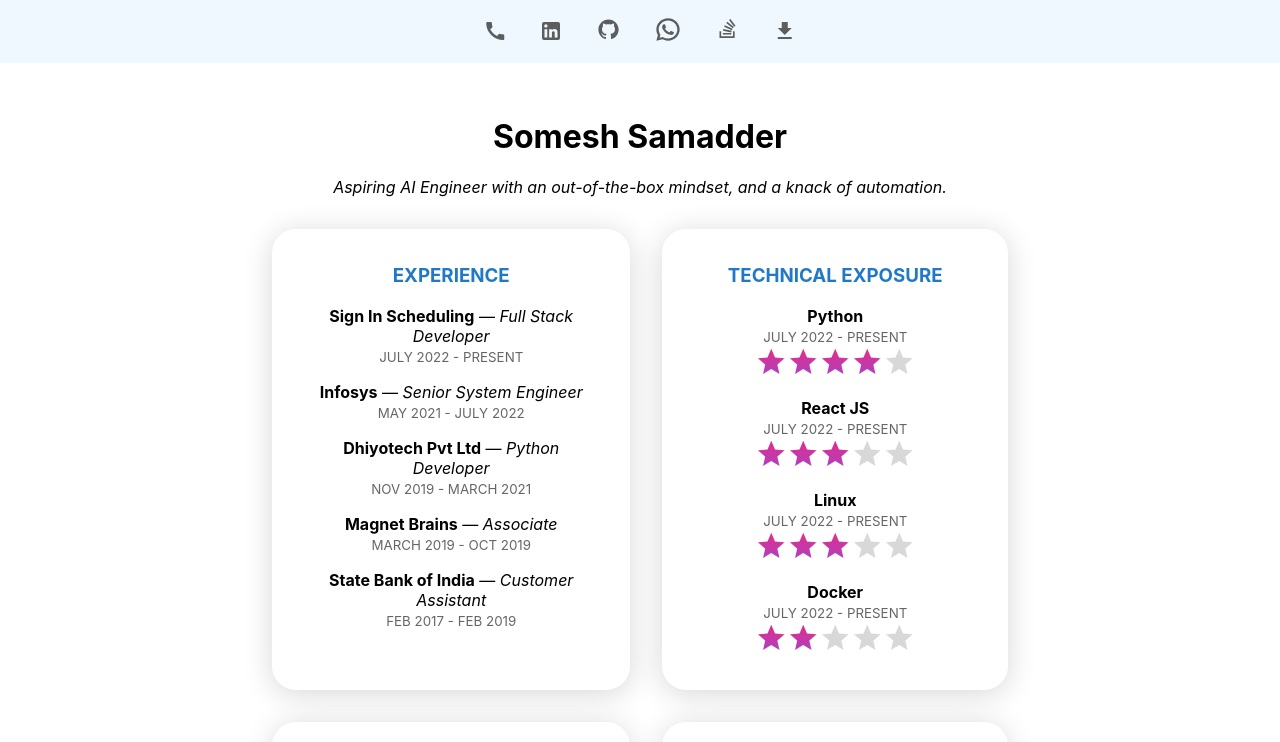
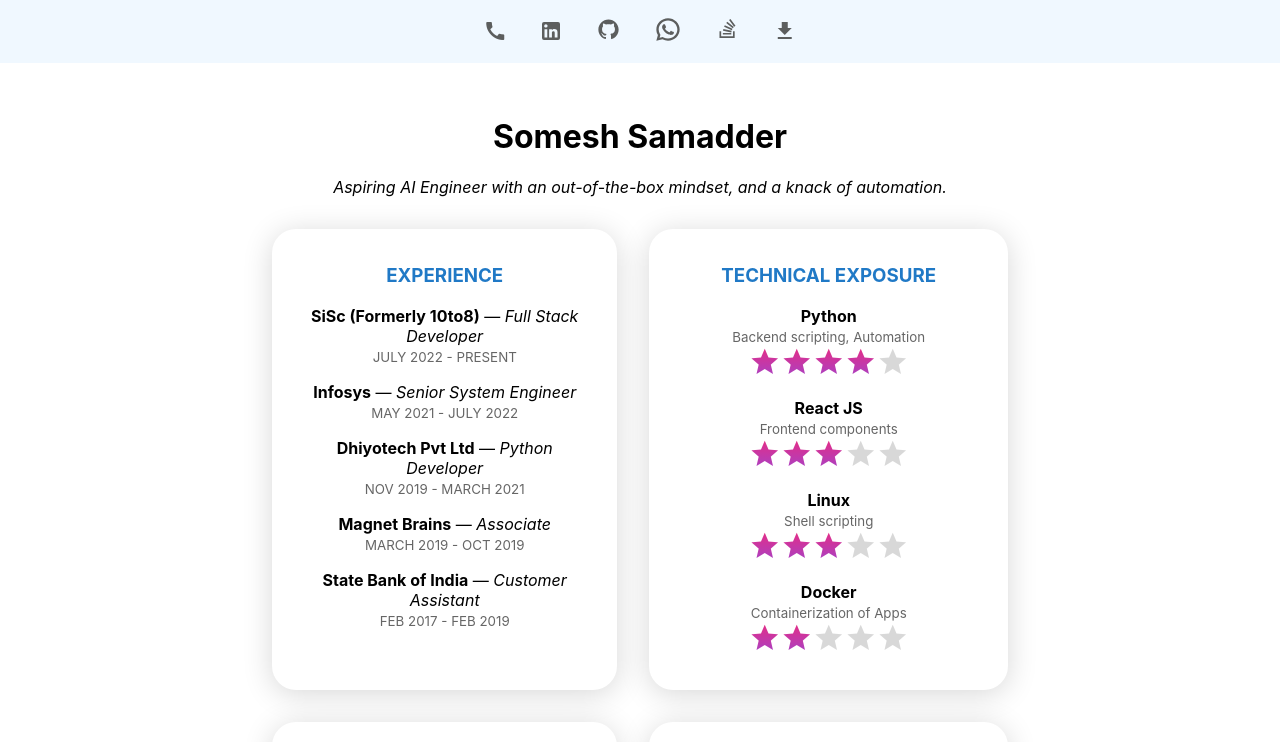
Before and after one commit to somesh3168/its-a-me, a React (Create React App) app: page / in a window 1280 px wide. Shown: the top 742 px of the page. Built offline with nearby package versions, Linux system fonts and the light colour scheme.

Commit message:
Updated content and manualy deploy

```diff
--- a/src/sections/experience.jsx
+++ b/src/sections/experience.jsx
@@ -6,7 +6,7 @@
     <div div className="card">
         <h3>EXPERIENCE</h3>
           <ul className='exp-list'>
-            <li><b>Sign In Scheduling</b> — <cite>Full Stack Developer</cite><p><small>JULY 2022 - PRESENT</small></p></li>
+            <li><b>SiSc (Formerly 10to8)</b> — <cite>Full Stack Developer</cite><p><small>JULY 2022 - PRESENT</small></p></li>
             <li><b>Infosys</b> — <cite>Senior System Engineer</cite><p><small>MAY 2021 - JULY 2022</small></p></li>
             <li><b>Dhiyotech Pvt Ltd</b> — <cite>Python Developer</cite><p><small>NOV 2019 - MARCH 2021</small></p></li>
             <li><b>Magnet Brains</b> — <cite>Associate</cite><p><small>MARCH 2019 - OCT 2019</small></p></li>
--- a/src/sections/technicalExposure.jsx
+++ b/src/sections/technicalExposure.jsx
@@ -18,25 +18,25 @@
       <ul className='exp-list no-link'>
         <li>
           <b>Python</b>
-            <p><small>JULY 2022 - PRESENT</small><br />
+            <p><small>Backend scripting, Automation</small><br />
               <small dangerouslySetInnerHTML={{ __html: getStarsOutOfFive(4) }}></small>
             </p>
         </li>
         <li>
           <b>React JS</b>
-            <p><small>JULY 2022 - PRESENT</small><br />
+            <p><small>Frontend components</small><br />
               <small dangerouslySetInnerHTML={{ __html: getStarsOutOfFive(3) }}></small>
             </p>
         </li>
         <li>
           <b>Linux</b>
-            <p><small>JULY 2022 - PRESENT</small><br />
+            <p><small>Shell scripting</small><br />
               <small dangerouslySetInnerHTML={{ __html: getStarsOutOfFive(3) }}></small>
             </p>
         </li>
         <li>
           <b>Docker</b>
-            <p><small>JULY 2022 - PRESENT</small><br />
+            <p><small>Containerization of Apps</small><br />
               <small dangerouslySetInnerHTML={{ __html: getStarsOutOfFive(2) }}></small>
             </p>
         </li>
```
Also changed, not shown: src/sample.yml (added, +27 -0 lines).
